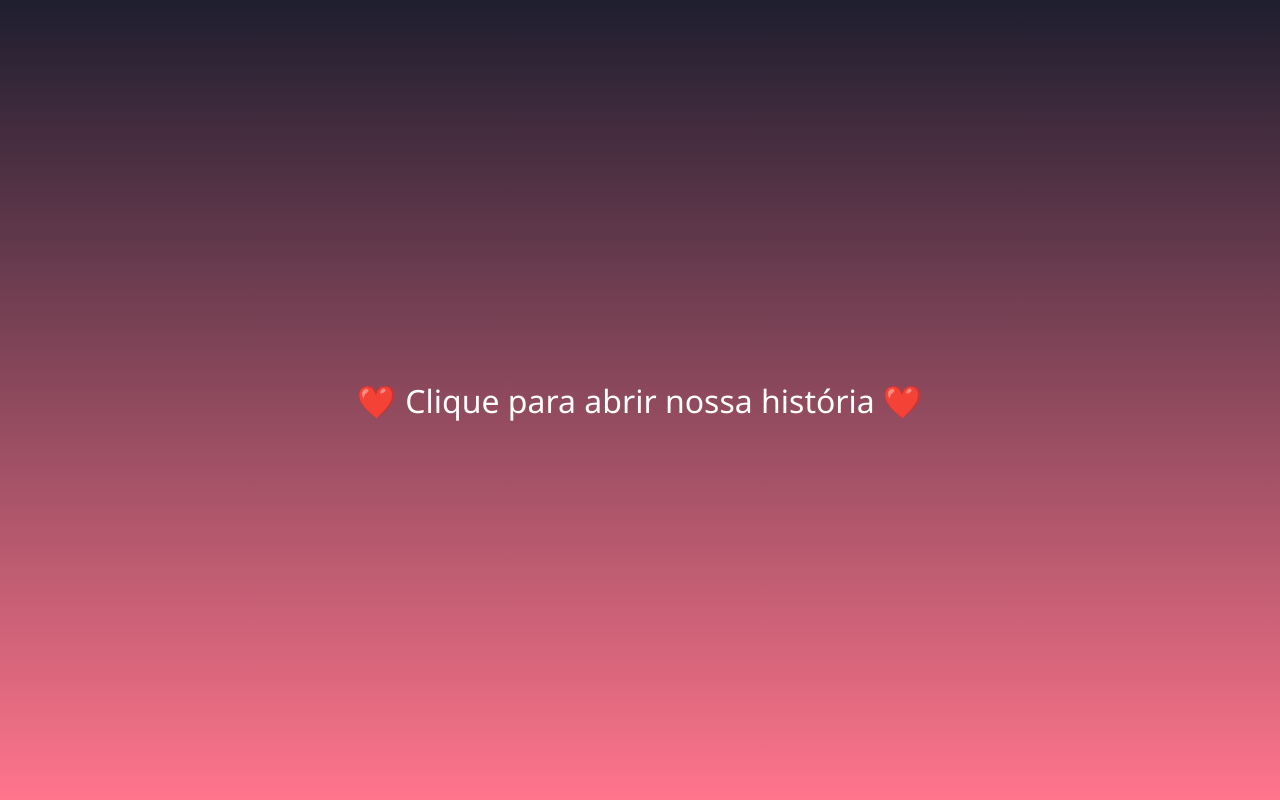
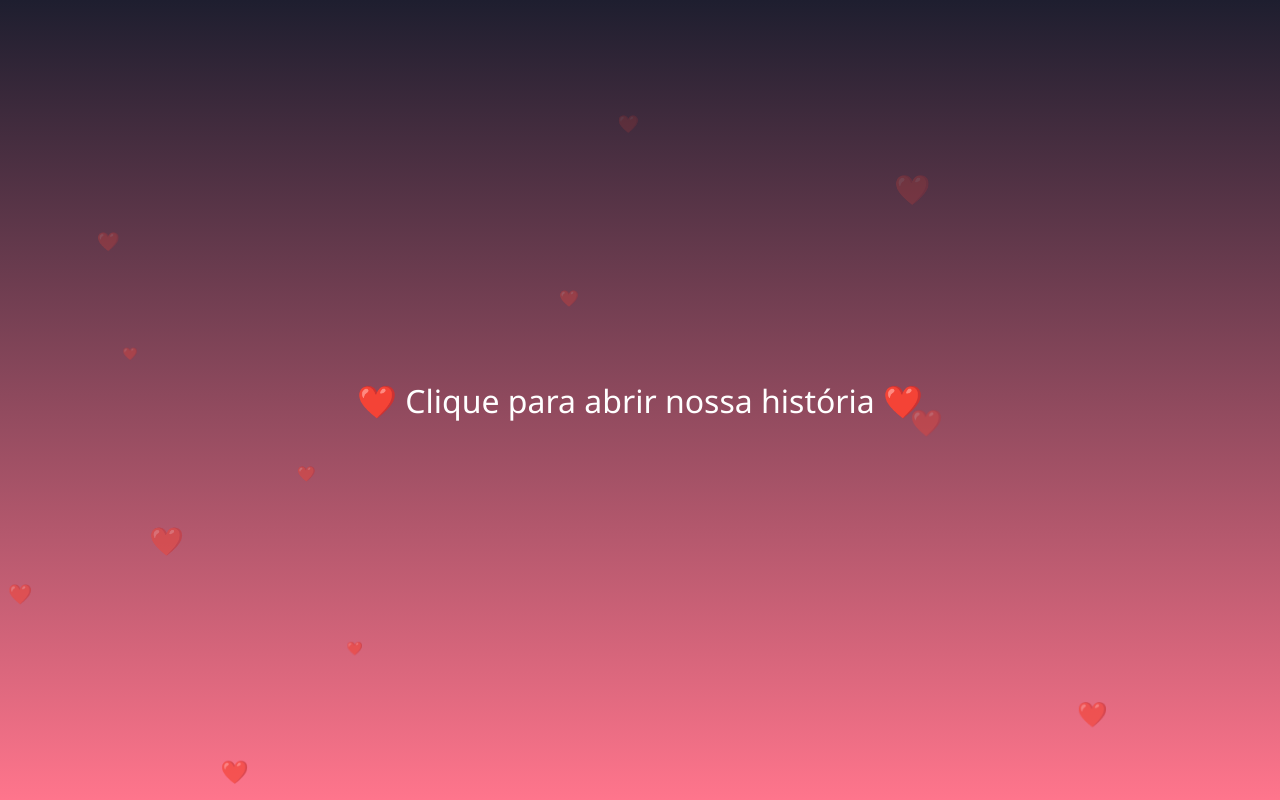
Before and after one commit to fernandocarlosf/amooooooor, a plain HTML site: page index.html in a window 1280 px wide. Drawn offline with Linux system fonts and the light colour scheme.

Commit message:
Atualizar o index.html

```diff
--- a/index.html
+++ b/index.html
@@ -12,6 +12,7 @@ body {
     background: linear-gradient(180deg, #1e1e2f, #ff758c);
     color: white;
     text-align: center;
+    overflow-x: hidden;
 }
 
 /* tela inicial */
@@ -57,10 +58,17 @@ body {
     opacity: 1;
 }
 
+/* texto animado */
 #text {
     font-size: 1.3em;
     min-height: 100px;
     margin-top: 20px;
+    animation: fadeText 1s ease-in-out;
+}
+
+@keyframes fadeText {
+    from {opacity: 0;}
+    to {opacity: 1;}
 }
 
 button {
@@ -74,10 +82,34 @@ button {
     cursor: pointer;
     box-shadow: 0 5px 15px rgba(0,0,0,0.3);
 }
+
+/* corações */
+.hearts {
+    position: fixed;
+    width: 100%;
+    height: 100%;
+    pointer-events: none;
+    top: 0;
+    left: 0;
+}
+
+.heart {
+    position: absolute;
+    color: rgba(255,255,255,0.7);
+    animation: floatUp 6s linear infinite;
+}
+
+@keyframes floatUp {
+    0% { transform: translateY(100vh); opacity: 1; }
+    100% { transform: translateY(-10vh); opacity: 0; }
+}
 </style>
 </head>
 
 <body>
+
+<!-- corações -->
+<div class="hearts" id="hearts"></div>
 
 <!-- INÍCIO -->
 <div id="start" onclick="startExperience()">
@@ -165,10 +197,27 @@ setInterval(() => {
     slides[index].classList.add('active');
 }, 3000);
 
-// final
+// mensagem final
 function showFinal() {
     document.getElementById("final").style.display = "block";
 }
+
+// corações animados
+function createHeart() {
+    const heart = document.createElement("div");
+    heart.classList.add("heart");
+    heart.innerText = "❤️";
+    heart.style.left = Math.random() * 100 + "vw";
+    heart.style.fontSize = (Math.random() * 20 + 10) + "px";
+
+    document.getElementById("hearts").appendChild(heart);
+
+    setTimeout(() => {
+        heart.remove();
+    }, 6000);
+}
+
+setInterval(createHeart, 400);
 </script>
 
 </body>
```
